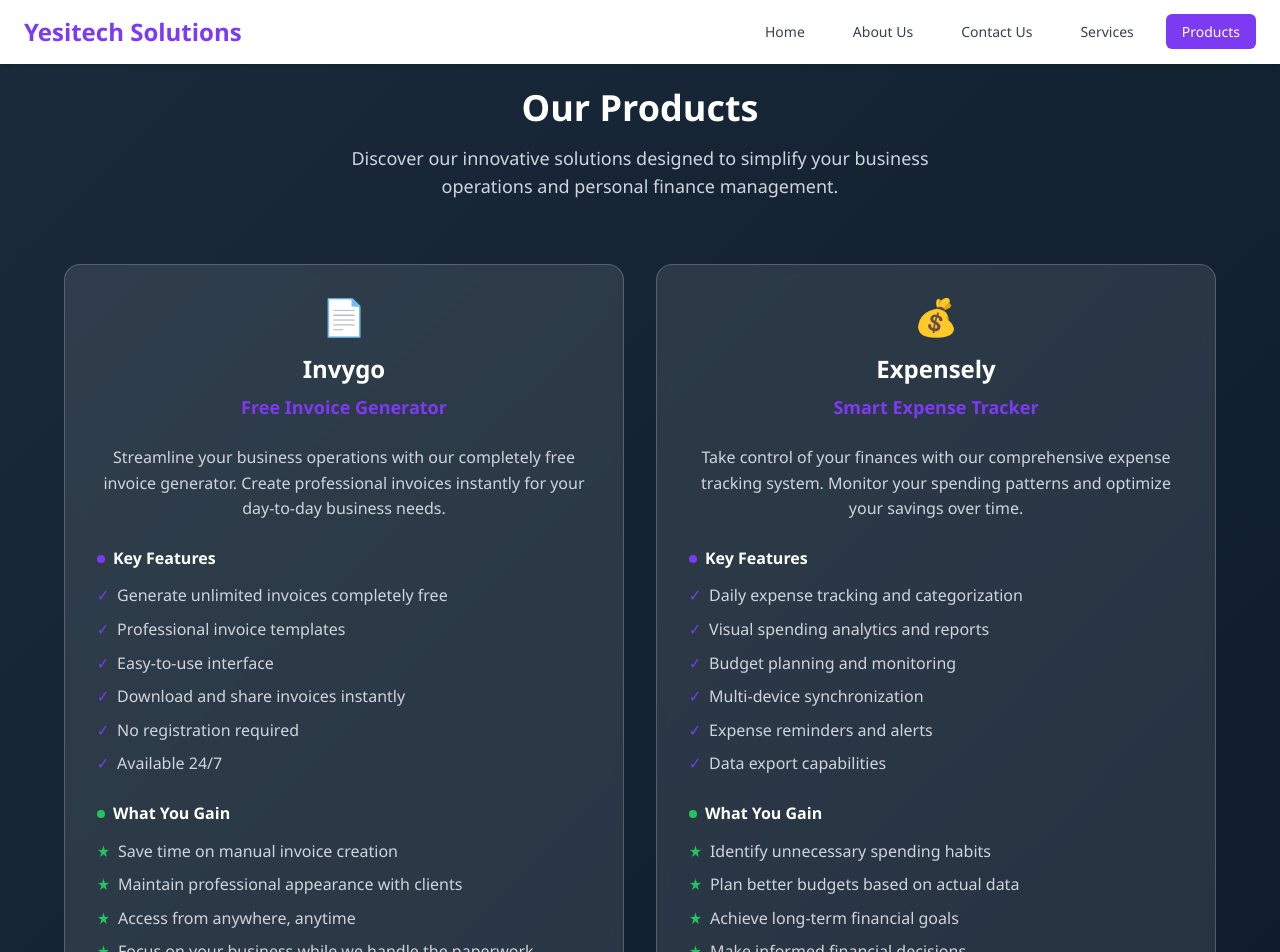
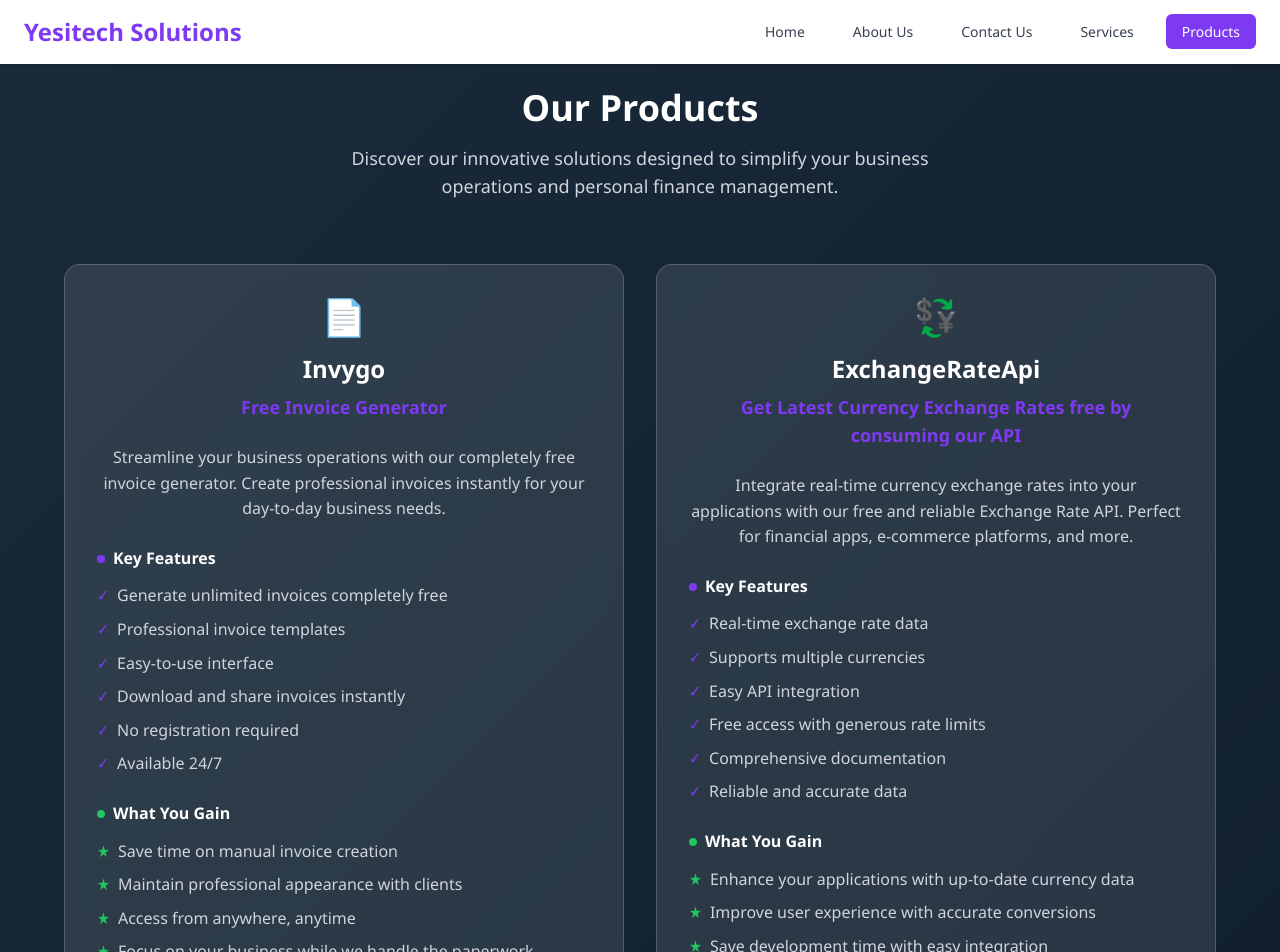
Before and after one commit to sameersayani/InvoiceManager, a React (Vite) app in the folder frontend/: page /products in a window 1280 px wide. Shown: the top 952 px of the page. Built offline with nearby package versions, Linux system fonts and the light colour scheme.

Commit message:
Added Exchange rate api details

```diff
--- a/frontend/src/pages/Products.tsx
+++ b/frontend/src/pages/Products.tsx
@@ -32,6 +32,27 @@
     },
     {
       id: 2,
+      name: "ExchangeRateApi",
+      tagline: "Get Latest Currency Exchange Rates free by consuming our API",
+      description: "Integrate real-time currency exchange rates into your applications with our free and reliable Exchange Rate API. Perfect for financial apps, e-commerce platforms, and more.",
+      features: [
+        "Real-time exchange rate data",
+        "Supports multiple currencies",
+        "Easy API integration",
+        "Free access with generous rate limits",
+        "Comprehensive documentation",
+        "Reliable and accurate data"
+      ],
+      benefits: [
+        "Enhance your applications with up-to-date currency data",
+        "Improve user experience with accurate conversions",
+        "Save development time with easy integration",
+        "Access a wide range of currencies for global reach"
+      ],
+      icon: "💱"
+    },
+    {
+      id: 3,
       name: "Expensely",
       tagline: "Smart Expense Tracker",
       description: "Take control of your finances with our comprehensive expense tracking system. Monitor your spending patterns and optimize your savings over time.",
@@ -54,6 +75,10 @@
   ];
 
 const handleProductClick = (productName: string) => {
+  if(productName === "ExchangeRateApi") {
+    window.open("https://exchangerate-3.onrender.com/docs", "_blank");
+    return;
+  }
   if (productName === "Invygo") {
     const isAuthenticated = !!tokenService.getToken();
 
@@ -64,7 +89,7 @@
     }
   } else {
     // Show a message for Expensely
-    toast.info("Expensely : Expense Management System is coming soon!");
+    toast.info("Expensely : Expense Management System is coming soon.. Stay tuned!");
   }
 };
 
--- a/frontend/src/pages/Services.tsx
+++ b/frontend/src/pages/Services.tsx
@@ -26,6 +26,11 @@
       title: "Database Solutions",
       desc: "Expert database design and management with SQL, MongoDB, and PostgreSQL.",
       icon: "🗄️"
+    },
+    {
+      title: "Rest API Services",
+      desc: "Design and implement RESTful APIs for seamless integration between front-end and back-end systems.",
+      icon: "🌐"
     },
     {
       title: "Technical Support",
```
